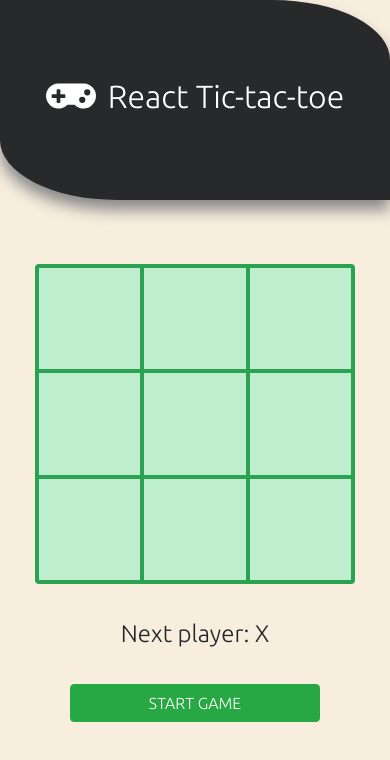
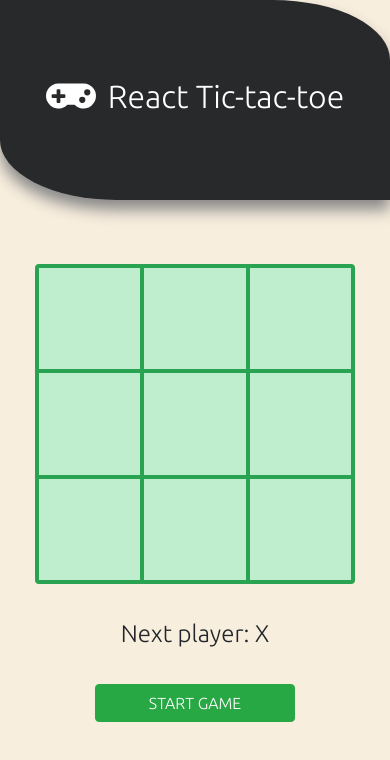
Before and after one commit to jfaMan/react-tic-tac-toe, a React (Create React App) app: page / in a window 390 px wide. Shown: the top 760 px of the page. Built offline with nearby package versions, Linux system fonts and the light colour scheme.

Commit message:
changed button width

```diff
--- a/src/assets/stylesheets/application.scss
+++ b/src/assets/stylesheets/application.scss
@@ -77,7 +77,9 @@ body {
   .board {
     width: 320px;
     height: 320px;
-
+  }
+  .results .btn {
+    width: 200px;
   }
 }
 @media (hover: hover) {
```
